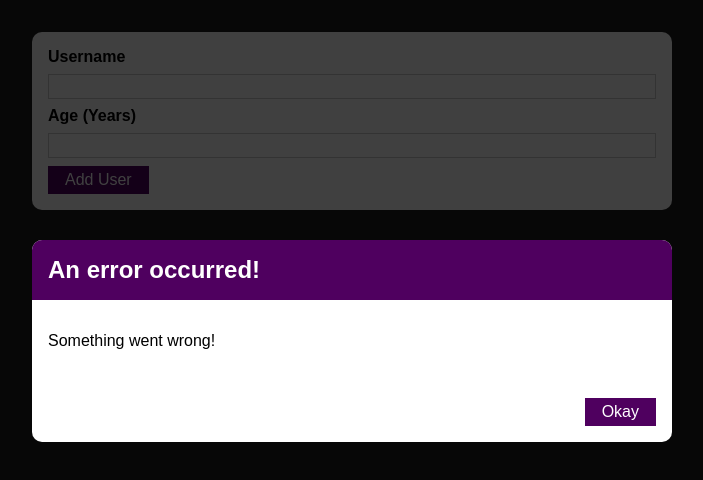
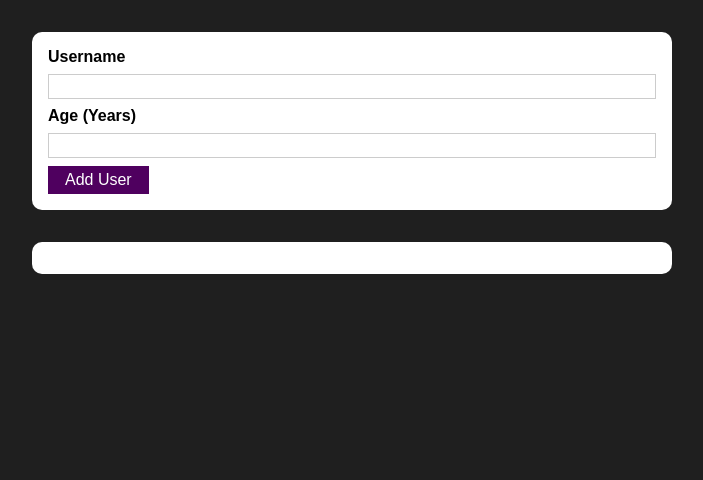
Before and after one commit to SagarGYadav/React-Project-3, a React (Create React App) app: page / in a window 1280 px wide. Shown: the top 480 px of the page, without its empty margins (288-991 px from the left). Built offline with nearby package versions, Linux system fonts and the light colour scheme.

Commit message:
managing the error state

```diff
--- a/src/components/UI/ErrorModal.js
+++ b/src/components/UI/ErrorModal.js
@@ -6,7 +6,7 @@
 
 const ErrorModal = (props) => {
   return (
-    <div className={classes.backdrop}>
+    <div className={classes.backdrop} onClick={props.onConfirm}>
       <Card className={classes.modal}>
         <header className={classes.header}>
           <h2>{props.title}</h2>
@@ -15,7 +15,7 @@
           <p>{props.message}</p>
         </div>
         <footer className={classes.actions}>
-          <Button>Okay</Button>
+          <Button onClick={props.onConfirm}>Okay</Button>
         </footer>
       </Card>
     </div>
--- a/src/components/Users/AddUser.js
+++ b/src/components/Users/AddUser.js
@@ -4,17 +4,27 @@
 import Button from "../UI/Button";
 import ErrorModal from "../UI/ErrorModal";
 import classes from "./AddUser.module.css";
+import UsersList from "./UsersList";
 
 const AddUser = (props) => {
   const [enteredUsername, setEnteredUsername] = useState("");
   const [enteredAge, setEnteredAge] = useState("");
+  const [error, setError] = useState();
 
   const addUserHandler = (e) => {
     e.preventDefault();
     if (enteredUsername.trim().length === 0 || enteredAge.trim().length === 0) {
+      setError({
+        title: "Invalid input",
+        message: "Please enter a valid name and age (non-empty values).",
+      });
       return;
     }
     if (+enteredAge < 1) {
+      setError({
+        title: "Invalid age",
+        message: "Please enter a valid age (> 0).",
+      });
       return;
     }
     // setEnteredAge useState here it's became string not a number.
@@ -34,9 +44,19 @@
     setEnteredAge(e.target.value);
   };
 
+  const errorHandler = () => {
+    setError(null);
+  };
+
   return (
     <div>
-      <ErrorModal title="An error occurred!" message="Something went wrong!" />
+      {error && (
+        <ErrorModal
+          title={error.title}
+          message={error.message}
+          onConfirm={errorHandler}
+        />
+      )}
       <Card className={classes.input}>
         <form onSubmit={addUserHandler}>
           <label htmlFor="username">Username</label>
```
